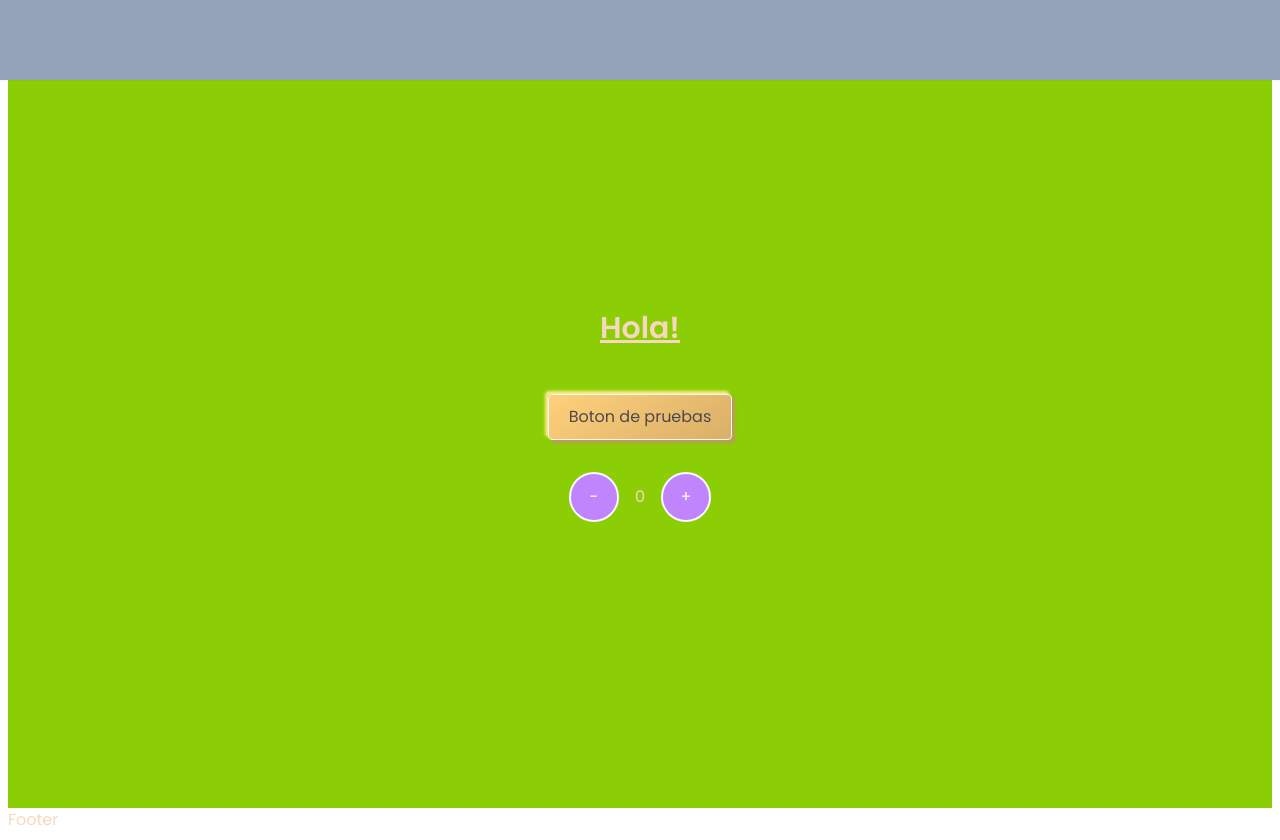
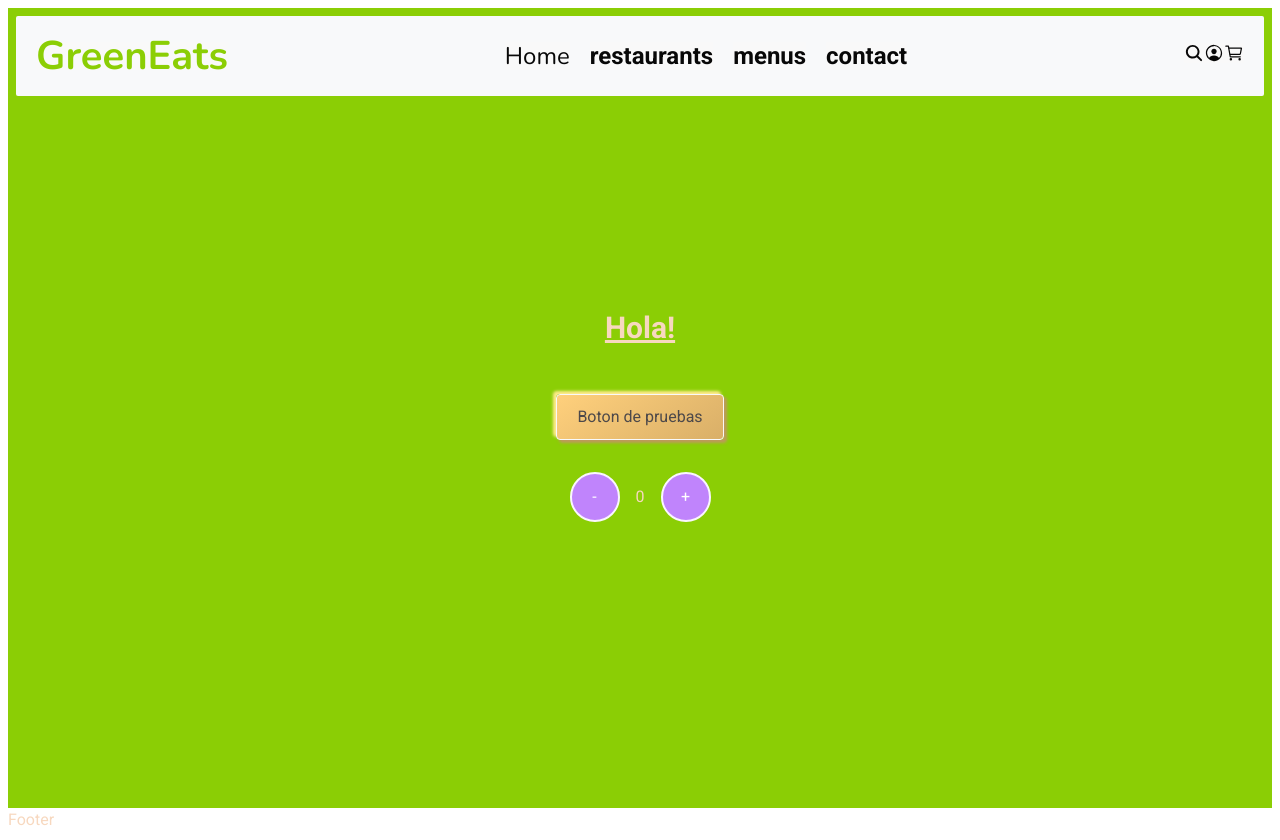
Before and after one commit to manuelperezdearce/s10-nc, a React (Vite) app in the folder frontend/: page / in a window 1280 px wide. Built offline with nearby package versions, Linux system fonts and the light colour scheme; the HTML template or start-up script is replaced by a standard one.

Commit message:
menu de navegacion

```diff
--- a/frontend/package.json
+++ b/frontend/package.json
@@ -15,6 +15,7 @@
     "match-sorter": "^6.3.1",
     "react": "^18.2.0",
     "react-dom": "^18.2.0",
+    "react-icons": "^4.10.1",
     "react-redux": "^8.1.2",
     "react-router-dom": "^6.15.0",
     "sort-by": "^1.2.0"
--- a/frontend/src/index.css
+++ b/frontend/src/index.css
@@ -1,11 +1,11 @@
-@import url('https://fonts.googleapis.com/css2?family=Nunito:wght@300;400;500;600;700;800;900&family=Poppins:wght@300;400;500;600&display=swap');
+@import url('https://fonts.googleapis.com/css2?family=Nunito:wght@300;400;500;600;700;800;900&family=Roboto:wght@300;400;500;700&display=swap');
 
 @tailwind base;
 @tailwind components;
 @tailwind utilities;
 
 :root {
-  font-family: 'Poppins', sans-serif;
+  font-family: 'Roboto', sans-serif;
   font-weight: 400;
 
   color-scheme: light dark;
@@ -19,7 +19,7 @@
   -webkit-text-size-adjust: 100%;
 
   --titulo: 'Nunito', sans-serif;
-  --parrafo: 'Poppins', sans-serif;
+  --parrafo: 'Roboto', sans-serif;
 
   /* color */
   --marron-custom: #4d494a;
--- a/frontend/src/layout/Header/Header.jsx
+++ b/frontend/src/layout/Header/Header.jsx
@@ -1,4 +1,6 @@
 import React, { useState } from 'react'
+import './header.css'
+import { IoSearch, IoPersonCircleOutline, IoCartOutline } from 'react-icons/io5'
 
 const Header = () => {
   const [isOpem, setIdOpen] = useState(false)
@@ -8,9 +10,30 @@ const Header = () => {
   }
 
   return (
-    <header className='fixed top-0 -left-[400px] lg:left-0 w-screen h-[80px] bg-lightBrownCustom text-white flex justify-center items-center font-bold text-xl text-[titulo] uppercase text-center shadow-sm '>
-      <div className='w-full h-[80px] bg-slate-400 top-0 left-0'>
-        <nav />
+    <header className='headerContainer fixed top-0 lg:left-0 w-[100%]  h-[80px] lg:h-auto  text-blackCustom flex justify-center items-center font-bold text-xl uppercase text-center pt-[1rem] lg:p-[1rem]'>
+      <div className={`navMenuContainer absolute w-[300px] h-[400px] rounded-sm top-[80px]  ${isOpem ? 'left-0' : '-left-[300px]'} transition-all ease-in  duration-200 lg:relative lg:w-[100%] lg:h-[80px] bg-whiteCustom1 lg:top-0 lg:left-0 lg:transition-none
+      flex flex-col justify-center items-center gap-3 p-5
+      lg:flex lg:flex-row lg:flex-nowrap lg:justify-between lg:items-center lg:content-center lg:gap-[5px]`}
+      >
+        <button className='logoContainer font-titulo text-[40px] text-greenCustom'>
+          GreenEats
+        </button>
+        <nav className='navMenu flex flex-row justify-start items-center content-center gap-5 text-[24px]'>
+          <button className='capitalize font-titulo font-normal '>home</button>
+          <button>restaurants</button>
+          <button>menus</button>
+          <button>contact</button>
+        </nav>
+        <section className='utils'>
+          <button><IoSearch /></button>
+          <button><IoPersonCircleOutline /></button>
+          <button><IoCartOutline /></button>
+        </section>
+      </div>
+      <div className={`absolute top-0 left-0 toggle w-[60px] h-[80px] bg-purple-300 flex flex-col justify-center items-center gap-1 ${isOpem ? 'active' : ''} lg:hidden`} onClick={handleToggle}>
+        <span className={`w-[30px] h-[4px] bg-red-500 rounded-sm transition-all duration-300 ease-linear ${isOpem ? 'transform rotate-45 translate-x-0 translate-y-[8px]' : ''}`} />
+        <span className={`w-[30px] h-[4px] bg-red-500 rounded-sm transition-all duration-300 ease-linear ${isOpem ? '-translate-x-7 opacity-0' : ''}`} />
+        <span className={`w-[30px] h-[4px] bg-red-500 rounded-sm transition-all duration-300 ease-linear ${isOpem ? 'transform -rotate-45 translate-x-0 -translate-y-[8px]' : ''}`} />
       </div>
     </header>
   )
--- a/frontend/tailwind.config.js
+++ b/frontend/tailwind.config.js
@@ -10,7 +10,7 @@ export default {
     extend: {
       fontFamily: {
         titulo: ['Nunito', 'sans-serif'],
-        parrafo: ['var(--parrafo)']
+        parrafo: ['Roboto', 'sans-serif']
       },
       colors: {
         marronCustom: 'var(--marron-custom)',
```
Also changed, not shown: frontend/src/layout/Header/header.css (added), 1 other file (tests, documents, lock files or other folders).
